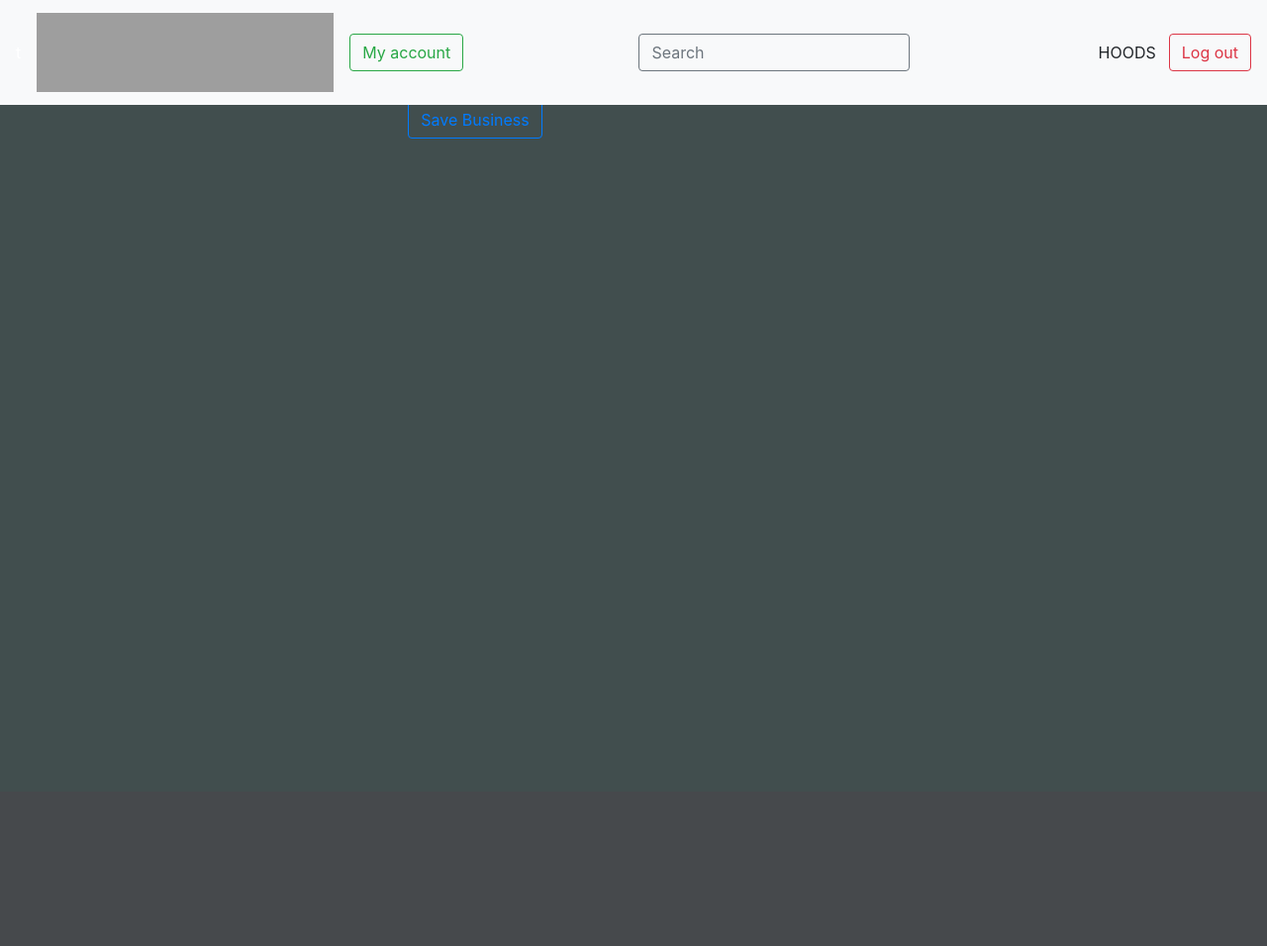
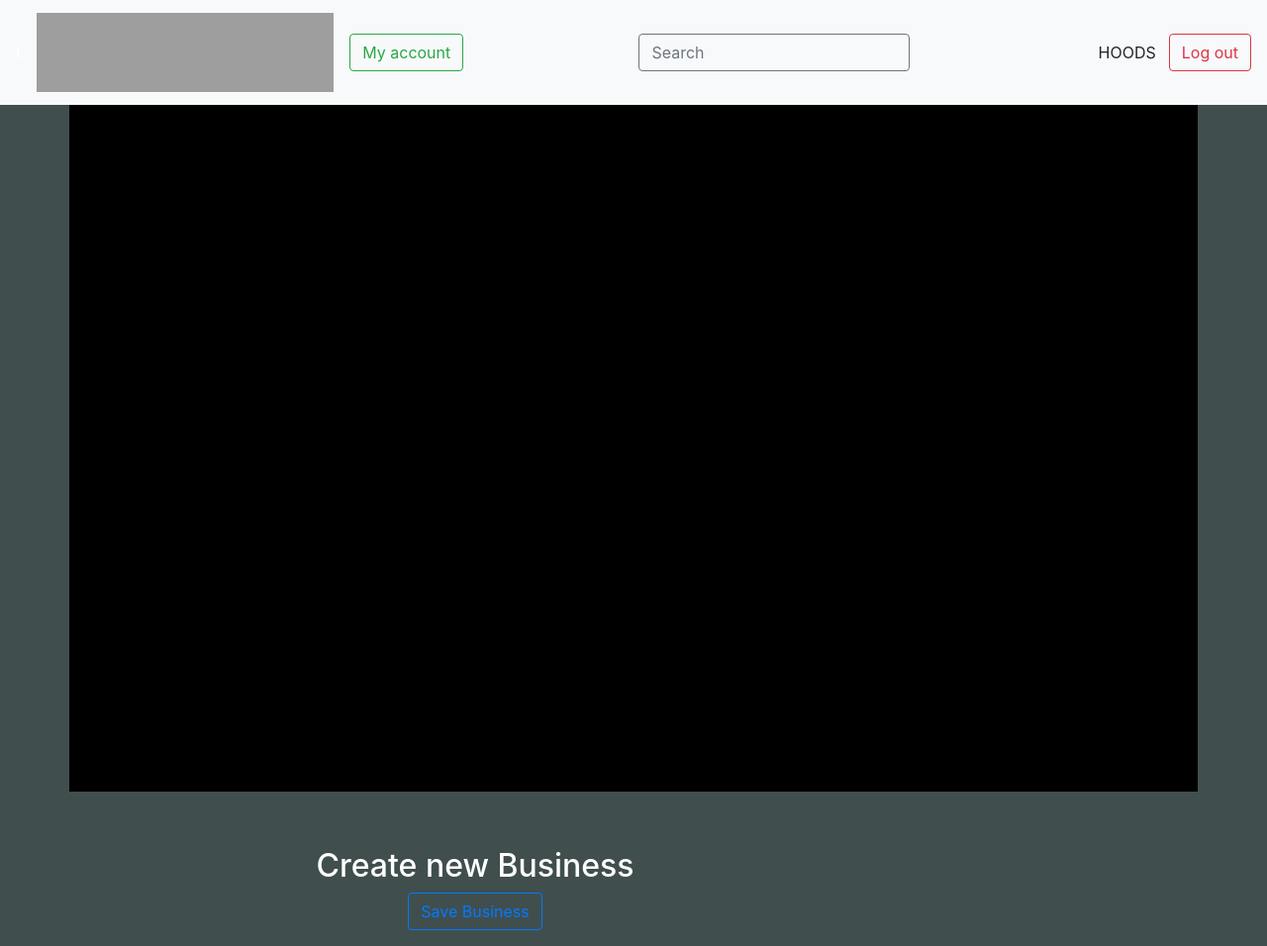
Before and after one commit to Alampulo/mtaani-.com, a Django app: template hoods/templates/newbiz.html in a window 1280 px wide. Shown: the whole page at 99% size. Before the commit the page ends 140 px from the top, so only its background shows below. Run offline with Django 3.2, Linux system fonts and the light colour scheme; the template is opened without the code that fills it, so the values that code supplies are empty; some libraries are stand-ins or nearby versions; grey boxes are pictures that could not be loaded.

Commit message:
style lp

```diff
--- a/hoods/templates/base.html
+++ b/hoods/templates/base.html
@@ -1,3 +1,4 @@
+<div class="container"  style="background-color: black;width: 100%; height: 100%;"></div>
 {% load bootstrap4 %}
 {% load staticfiles %}
 <!DOCTYPE html>
@@ -43,5 +44,6 @@
     <script src="{% static 'js/navigation.js' %}"></script>
     {% bootstrap_javascript %}
   {% endblock %}
+</div>
 </body>
 </html>
--- a/hoods/templates/index.html
+++ b/hoods/templates/index.html
@@ -1,7 +1,7 @@
 
 
 
-<div class="container"  style="background-color: black;   width: 100%; height: 100%;"   >
+<div class="container"  style="background-color: black;width: 100%; height: 100%;">
 
         {% extends 'base.html' %}
         {% load bootstrap4 %}
```
